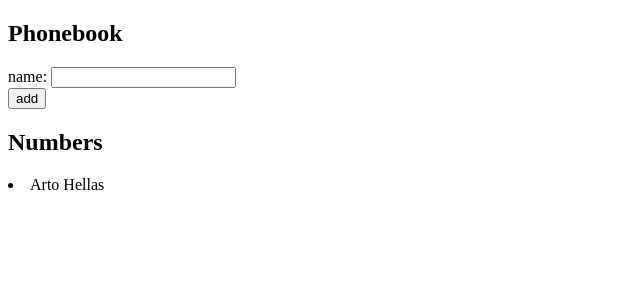
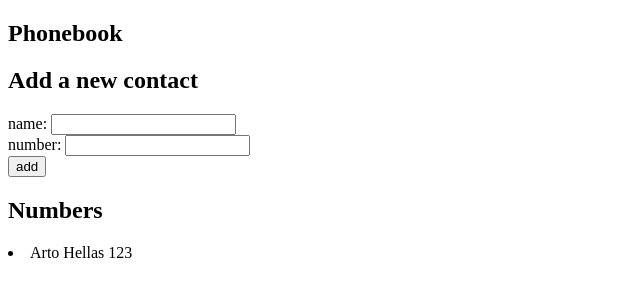
Before and after one commit to sakuih/fsopen, a React (Create React App) app in the folder part2/phonebook/: page / in a window 1280 px wide. Shown: the top 300 px of the page, without its empty margins (0-640 px from the left). Built offline with nearby package versions, Linux system fonts and the light colour scheme.

Commit message:
2.6 2.7 2.8

```diff
--- a/part2/phonebook/src/App.js
+++ b/part2/phonebook/src/App.js
@@ -2,24 +2,83 @@ import { useState } from 'react'
 
 const App = () => {
   const [persons, setPersons] = useState([
-    { name: 'Arto Hellas' }
+    { name: 'Arto Hellas', number: '123', id: 1 }
   ])
   const [newName, setNewName] = useState('')
+  const [filter, setFilter] = useState('')
+  const [newNumber, setNewNumber] = useState('')
+  const [showAll, setShowAll] = useState(true)
+        const isNameOnList = persons.every(m => {
+            if(m.name === newName){
+                return true
+            }
+            else {
+                return false
+            }
+        })
 
+    //Conditional rendering = condition ? true : false}
+    // Handling name
     function handleName(e) {
-        console.log(e)
+        console.log("handleName function content", e.target.value)
+        setNewName(e.target.value)
     }
+    // Handling number
+    function handleNumber(e) {
+        console.log("handleNumber function content", e.target.value)
+        setNewNumber(e.target.value)
+    }
+    function handleFilter(e) {
+        setShowAll(false)
+        setFilter(e.target.value)
+        if (newName === ''){
+            setShowAll(true)
+        }
+    }
+
+    // Taking name and number into persons array
+    function concatContact(e) {
+        e.preventDefault()
+        console.log("form on submit", e.target, "newName value is ", newName)
+        const tempObject = {
+            name: newName,
+            number: newNumber,
+            id: persons.length + 1,
+        }
+        if (isNameOnList){
+            alert("Name is already on the list")
+        } else {
+            setPersons(persons.concat(tempObject))
+            setNewName('')
+            setNewNumber('')
+        }
+
+    }
+    /**
+     *
+     *
+      filter contacts: <input
+                        value={filter}
+                        onChange={handleFilter}
+                        />
+                */
 
   return (
     <div>
       <h2>Phonebook</h2>
-      <form >
+      <h2> Add a new contact </h2>
+      <form onSubmit={concatContact}>
         <div>
           name: <input
                 value={newName}
                 onChange={handleName}
-                />
-
+                /><br/>
+        </div>
+        <div>
+          number: <input
+                value={newNumber}
+                onChange={handleNumber}
+                /><br/>
         </div>
            <div>
           <button type="submit">add</button>
@@ -28,12 +87,15 @@ const App = () => {
 
       <h2>Numbers</h2>
 
-      {persons.map((person, index) => {
-        return <li key={index}> {person.name} </li>
-      })}
+      {showAll
+      ? persons.map((person, index) => {
+          console.log("showAll value is ", showAll)
+          return <li key={index}> {person.name} {person.number} </li>
+      })
+      : console.log("showAll thing")
+      }
 
     </div>
   )
 }
-
 export default App
```
